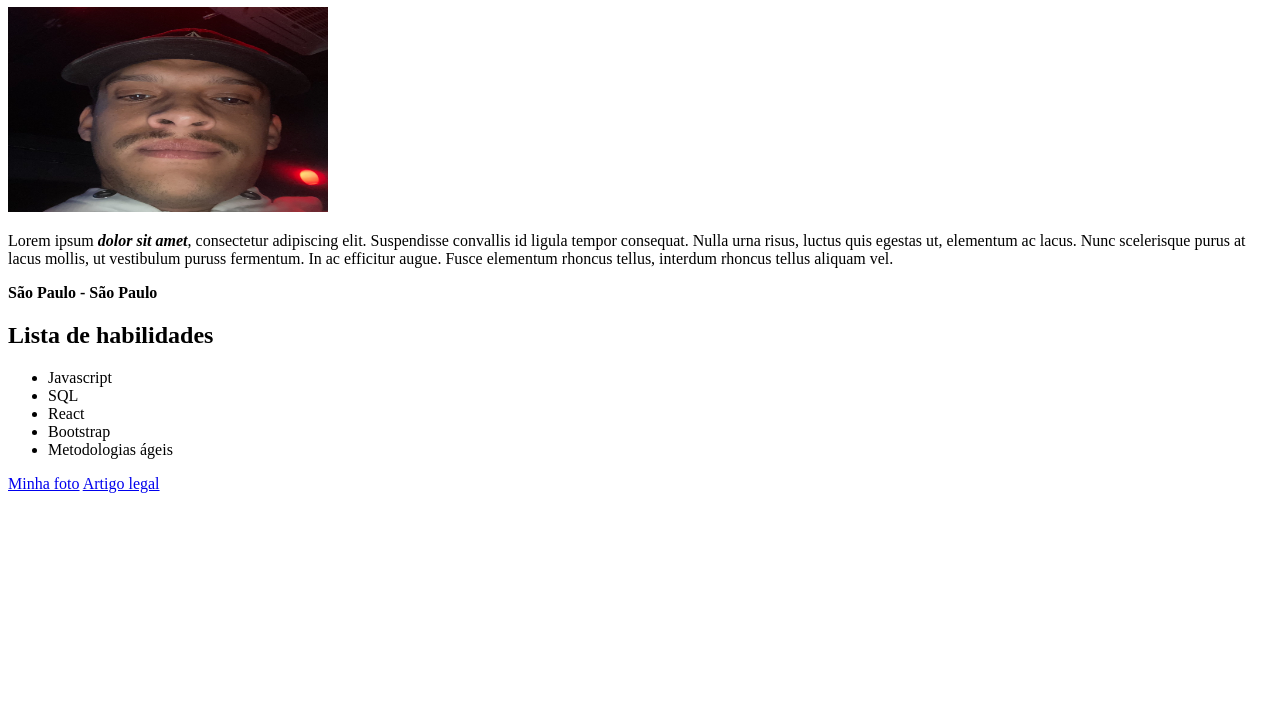
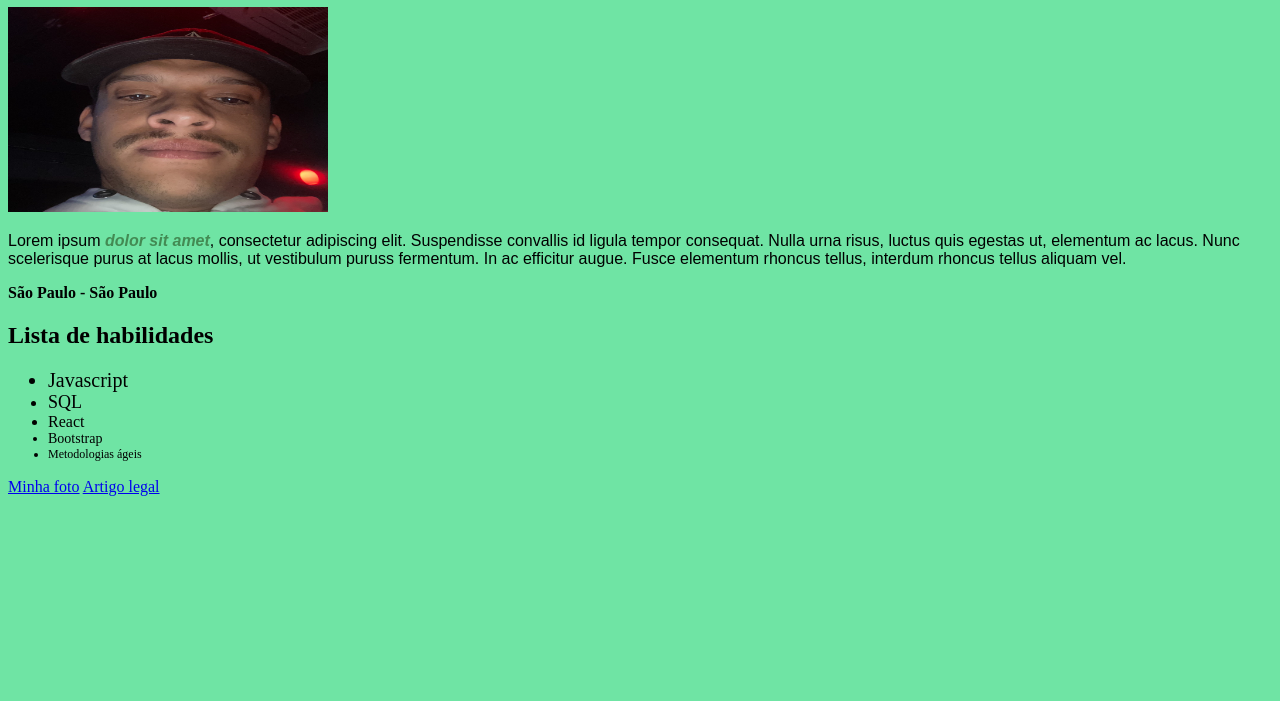
Before and after one commit to p4n1k0/p4n1k0.github.io, a plain HTML site: page index.html in a window 1280 px wide. Shown: the part 99-800 px from the top of the page. Drawn offline with Linux system fonts and the light colour scheme.

```diff
--- a/index.html
+++ b/index.html
@@ -7,8 +7,39 @@
     <meta name="viewport" content="width=device-width, initial-scale=1.0">
     <title>Portfólio Web</title>
     <style>
+        body {
+            background-color: rgb(111, 228, 164);
+        }
 
-    </style>,
+        .meuNome,
+        .descricao {
+            font-family: Arial, Helvetica, sans-serif;
+        }
+
+        em {
+            color: rgb(67, 138, 83);
+        }
+
+        .javascript {
+            font-size: 20px;
+        }
+
+        .sql {
+            font-size: 18px;
+        }
+
+        .react {
+            font-size: 16px;
+        }
+
+        .bootstrap {
+            font-size: 14px;
+        }
+
+        .metoAgil {
+            font-size: 12px;
+        }
+    </style>
 </head>
 
 <body>
```
